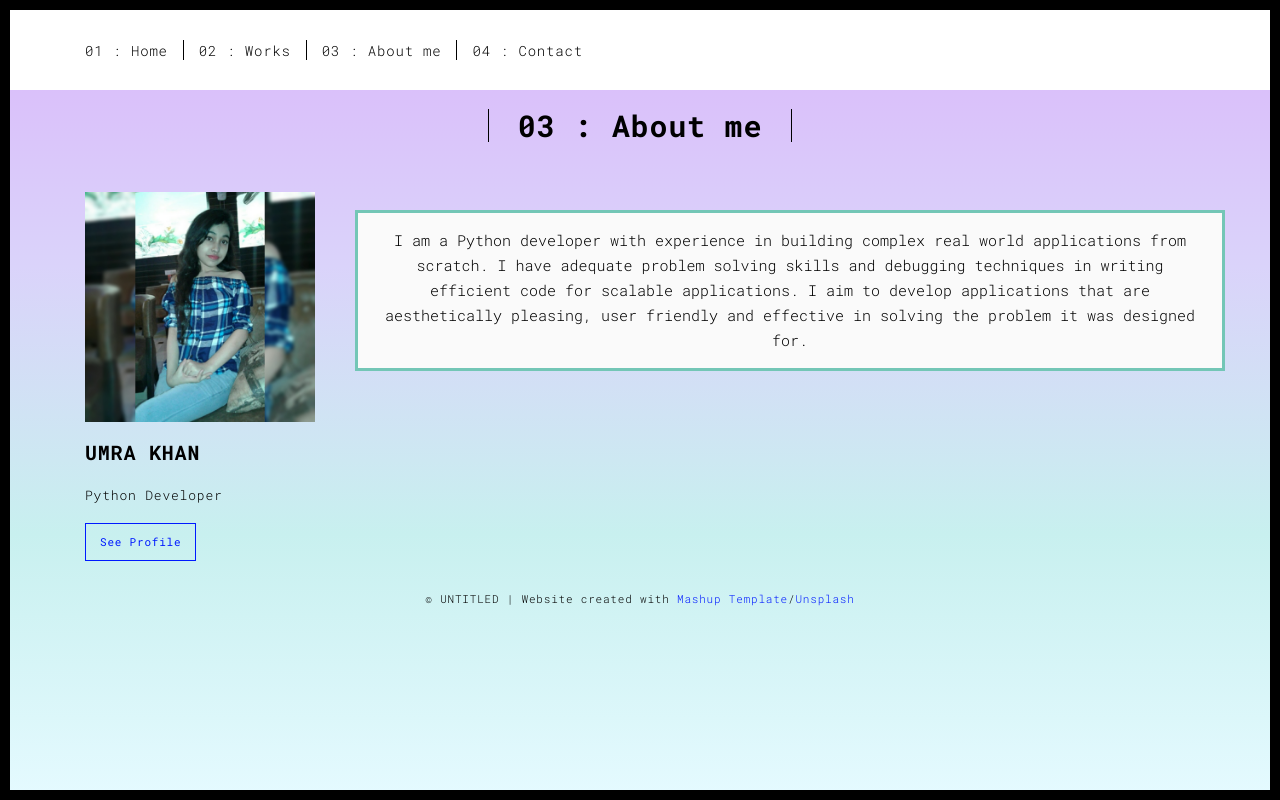
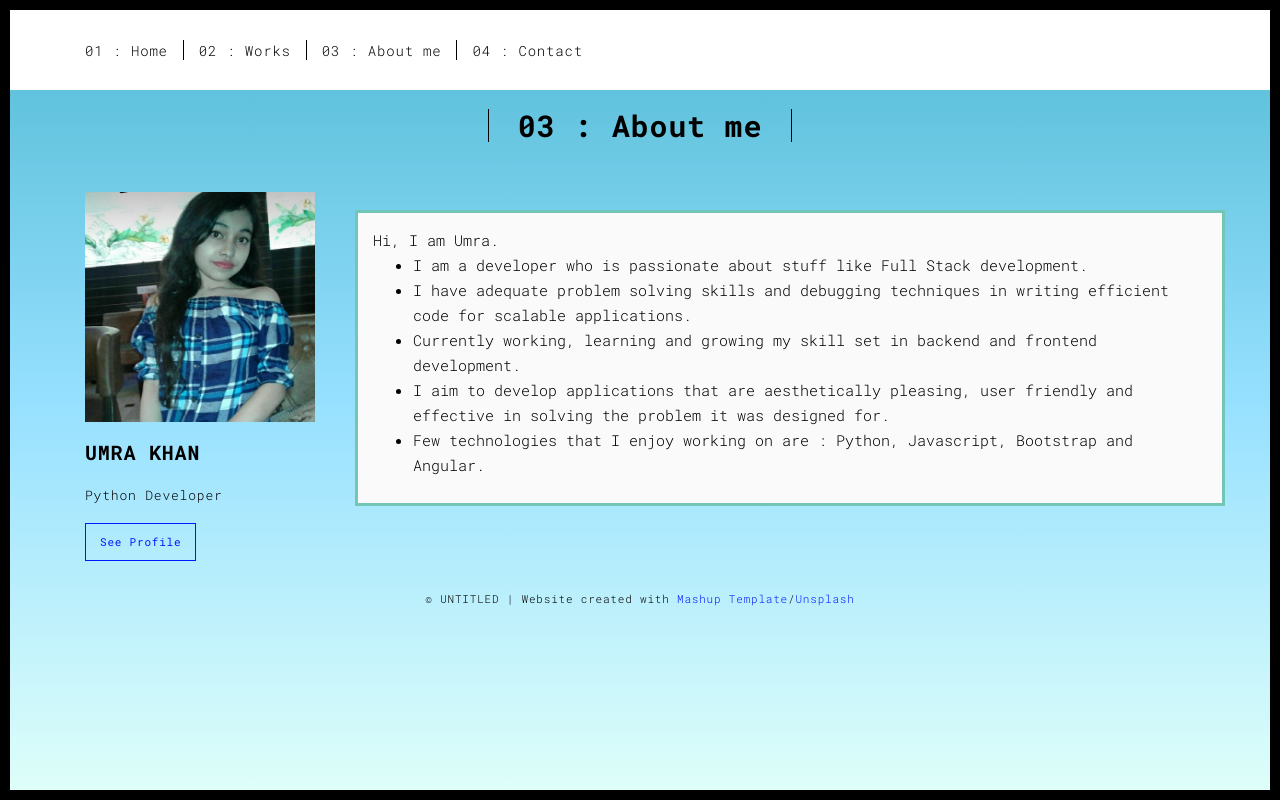
Before and after one commit to UmraKhan07/portfo, a Flask app: template templates/about.html in a window 1280 px wide. Run offline with Flask 2, Linux system fonts and the light colour scheme; the template is opened without the code that fills it, so the values that code supplies are empty; some libraries are stand-ins or nearby versions.

Commit message:
modified about page

```diff
--- a/templates/about.html
+++ b/templates/about.html
@@ -25,7 +25,7 @@
 <link href="./static/main.3f6952e4.css" rel="stylesheet">
 <style type="text/css">
   body {
-  background-image: linear-gradient(#DAB7FA, #DAD3FA, #c8f0ef, #e5faff);
+   background-image: linear-gradient(#51BAD3, #96e0ff, #e0fff9);
 }
 </style>
 </head>
@@ -76,7 +76,7 @@
 <div class="container">
 
  <div class="card">
-  <img class="card-img-top" style="height: 23rem; margin-top: -10px; width: 23rem;" src="../static/assets/me.jpeg" alt="Card image">
+  <img class="card-img-top" style="height: 23rem; margin-top: -10px; width: 23rem;" src="../static/assets/pic.jpeg" alt="Card image">
   <div class="card-body">
     <h3 class="card-title">UMRA KHAN</h3>
     <p class="card-text" style="font-size: 13px;">Python Developer</p>
@@ -86,9 +86,27 @@
 
  <div class="card text-black" style="margin-left: 27rem; margin-top: 12rem; position:absolute; top:0%; height: 10rem">
   <div class="card-body" style=" border: 3px #73C6B6 solid; padding: 10px;
-   background-color: #fafafa; padding: 15px; font-size: 15px; letter-spacing: 0px; word-spacing: 0px; text-align: center;">
-    I am a Python developer with experience in building complex real world applications from scratch. I have adequate problem solving skills and debugging techniques in writing efficient code for scalable applications.
-    I aim to develop applications that are aesthetically pleasing, user friendly and effective in solving the problem it was designed for.
+   background-color: #fafafa; padding: 15px; font-size: 15px; letter-spacing: 0px; word-spacing: 0px;">
+    Hi, I am Umra.
+    <ul>
+    	<li>
+    		I am a developer who is passionate about stuff like Full Stack development.
+    	</li>
+    	<li>
+    		I have adequate problem solving skills and debugging techniques in writing efficient code for scalable applications.
+    	</li>
+    	<li>
+    		 Currently working, learning and growing my skill set in backend and frontend development.
+    	</li>
+    	<li>
+    		I aim to develop applications that are aesthetically pleasing, user friendly and effective in solving the problem it was designed for.
+    	</li>
+    	<li>
+    		    Few technologies that I enjoy working on are : Python, Javascript, Bootstrap and Angular.
+    	</li>
+
+    </ul>
+
     </div>
   </div>
   <br>
```
Also changed, not shown: static/assets/pic.jpeg (added).
